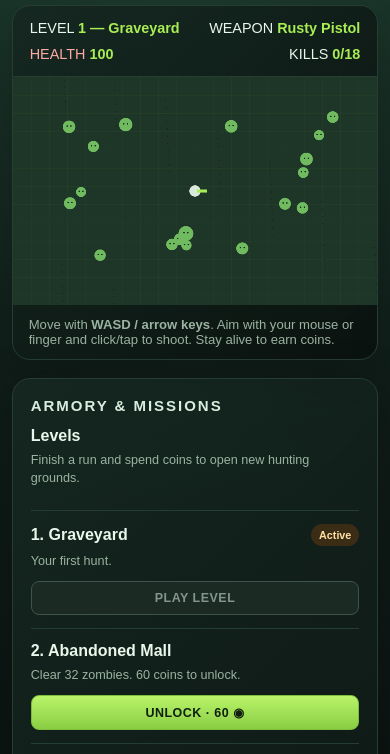
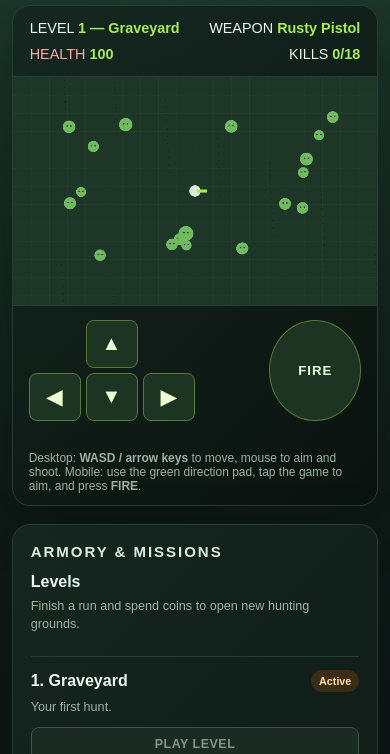
Before and after one commit to masonkitson/Website-, a plain HTML site: page index.html in a window 390 px wide. Shown: the part 86-840 px from the top of the page. Drawn offline with Linux system fonts and the light colour scheme.

Commit message:
Add mobile game controls

```diff
--- a/index.html
+++ b/index.html
@@ -20,6 +20,12 @@
     .hud strong { color:var(--lime); } .health { color:#ffaaa5; }
     canvas { display:block; width:100%; aspect-ratio:16/10; background:#17251c; cursor:crosshair; touch-action:none; }
     .instructions { padding:12px 16px; color:var(--muted); font-size:.82rem; }
+    .mobile-controls { display:none; justify-content:space-between; align-items:end; gap:20px; padding:14px 16px 18px; border-top:1px solid var(--line); touch-action:none; user-select:none; }
+    .move-pad { display:grid; grid-template-columns:repeat(3,52px); grid-template-rows:repeat(2,48px); gap:5px; }
+    .move-pad button,.fire-button { width:auto; min-width:0; padding:0; border-color:#547c35; background:#1d3422; color:#eaffd2; font-size:1.25rem; }
+    .move-pad button:active,.fire-button:active { background:#8fd747; color:#11200e; transform:scale(.96); }
+    .move-pad .up { grid-column:2; } .move-pad .left { grid-column:1; } .move-pad .down { grid-column:2; } .move-pad .right { grid-column:3; }
+    .fire-button { width:92px; height:101px; border-radius:50%; font:900 .83rem Arial,sans-serif; letter-spacing:.07em; }
     .panel { padding:18px; } .panel h2 { font-size:.94rem; letter-spacing:.13em; text-transform:uppercase; margin:0 0 13px; color:#d9eee0; }
     .shop-item { border-top:1px solid var(--line); padding:13px 0; } .shop-item:first-of-type { border-top:0; padding-top:0; }
     .shop-name { display:flex; justify-content:space-between; align-items:center; gap:8px; font-weight:bold; } .shop-item p { color:var(--muted); font-size:.79rem; line-height:1.4; margin:7px 0 10px; }
@@ -28,7 +34,7 @@
     .selected { border-color:var(--orange); background:#3b2c15; color:#ffe0a5; padding:5px 8px; border-radius:99px; font-size:.67rem; }
     .message { margin:18px 0 0; text-align:center; min-height:22px; color:#d7eadc; font-size:.9rem; }
     .footer { color:#769080; margin-top:22px; font-size:.77rem; text-align:center; }
-    @media (max-width:760px) { .game-grid { grid-template-columns:1fr; } .panel { order:2; } header { align-items:flex-start; } }
+    @media (max-width:760px) { .game-grid { grid-template-columns:1fr; } .panel { order:2; } header { align-items:flex-start; } .mobile-controls { display:flex; } .instructions { font-size:.75rem; } }
   </style>
 </head>
 <body>
@@ -38,7 +44,13 @@
       <div class="arena-card">
         <div class="hud"><span>LEVEL <strong id="level">1 — Graveyard</strong></span><span>WEAPON <strong id="weapon">Rusty Pistol</strong></span><span class="health">HEALTH <strong id="health">100</strong></span><span>KILLS <strong id="kills">0</strong></span></div>
         <canvas id="game" width="960" height="600" aria-label="Zombie shooter game"></canvas>
-        <div class="instructions">Move with <b>WASD / arrow keys</b>. Aim with your mouse or finger and click/tap to shoot. Stay alive to earn coins.</div>
+        <div class="mobile-controls" aria-label="Mobile game controls">
+          <div class="move-pad">
+            <button class="up" data-move="w" aria-label="Move up">▲</button><button class="left" data-move="a" aria-label="Move left">◀</button><button class="down" data-move="s" aria-label="Move down">▼</button><button class="right" data-move="d" aria-label="Move right">▶</button>
+          </div>
+          <button class="fire-button" id="fire" aria-label="Shoot zombies">FIRE</button>
+        </div>
+        <div class="instructions">Desktop: <b>WASD / arrow keys</b> to move, mouse to aim and shoot. Mobile: use the green direction pad, tap the game to aim, and press <b>FIRE</b>.</div>
       </div>
       <aside class="panel">
         <h2>Armory & missions</h2>
@@ -67,7 +79,7 @@
     function step(t){const dt=Math.min(32,t-lastTime||16)/16;lastTime=t;if(!gameOver&&!waveDone){let dx=(keys.d||keys.ArrowRight?1:0)-(keys.a||keys.ArrowLeft?1:0),dy=(keys.s||keys.ArrowDown?1:0)-(keys.w||keys.ArrowUp?1:0);if(dx||dy){const m=Math.hypot(dx,dy);player.x=Math.max(18,Math.min(942,player.x+dx/m*4.2*dt));player.y=Math.max(18,Math.min(582,player.y+dy/m*4.2*dt));}player.angle=Math.atan2(aim.y-player.y,aim.x-player.x);bullets=bullets.filter(b=>{b.x+=b.vx*dt;b.y+=b.vy*dt;b.life--;let alive=b.life>0&&b.x>0&&b.x<960&&b.y>0&&b.y<600;zombies.forEach(z=>{if(alive&&Math.hypot(z.x-b.x,z.y-b.y)<z.r+4){z.hp-=b.d;z.hit=5;alive=false;}});return alive;});zombies=zombies.filter(z=>{const d=Math.hypot(player.x-z.x,player.y-z.y)||1;z.x+=(player.x-z.x)/d*z.speed*dt;z.y+=(player.y-z.y)/d*z.speed*dt;if(d<z.r+13)player.hp-=.23*dt;if(z.hp<=0){kills++;save.coins+=4+currentLevel*2;persist();return false;}z.hit=Math.max(0,z.hit-dt);return true;});if(player.hp<=0){gameOver=true;ui.message.textContent='You were overwhelmed. Press restart and take another shot.';}if(!zombies.length&&!waveDone){waveDone=true;const bonus=20+currentLevel*10;save.coins+=bonus;persist();ui.message.textContent=`Level cleared! Bonus: ${bonus} coins. Unlock the next mission when ready.`;}updateUI();}draw();requestAnimationFrame(step);}
     function draw(){ctx.fillStyle=levels[currentLevel].bg;ctx.fillRect(0,0,960,600);ctx.strokeStyle='rgba(169,237,85,.08)';ctx.lineWidth=1;for(let x=0;x<960;x+=48){ctx.beginPath();ctx.moveTo(x,0);ctx.lineTo(x,600);ctx.stroke()}for(let y=0;y<600;y+=48){ctx.beginPath();ctx.moveTo(0,y);ctx.lineTo(960,y);ctx.stroke()}ctx.fillStyle='rgba(5,12,8,.35)';for(let i=0;i<80;i++)ctx.fillRect((i*137)%960,(i*83)%600,3,3);zombies.forEach(z=>{ctx.fillStyle=z.hit?'#fff7b2':'#70bb60';ctx.beginPath();ctx.arc(z.x,z.y,z.r,0,Math.PI*2);ctx.fill();ctx.fillStyle='#152316';ctx.beginPath();ctx.arc(z.x-5,z.y-2,2,0,7);ctx.arc(z.x+5,z.y-2,2,0,7);ctx.fill();});bullets.forEach(b=>{ctx.fillStyle=currentWeapon===2?'#92edff':'#ffe486';ctx.beginPath();ctx.arc(b.x,b.y,4,0,7);ctx.fill();});ctx.save();ctx.translate(player.x,player.y);ctx.rotate(player.angle);ctx.fillStyle='#d9eadb';ctx.beginPath();ctx.arc(0,0,15,0,7);ctx.fill();ctx.fillStyle='#a9ed55';ctx.fillRect(5,-4,26,8);ctx.restore();if(gameOver||waveDone){ctx.fillStyle='rgba(3,10,7,.63)';ctx.fillRect(0,0,960,600);ctx.fillStyle=gameOver?'#ff8d84':'#dfff9d';ctx.font='900 40px Arial';ctx.textAlign='center';ctx.fillText(gameOver?'RUN OVER':'SECTOR CLEAR',480,275);ctx.fillStyle='#e9f7ec';ctx.font='18px Arial';ctx.fillText(gameOver?'Hit restart to try again.':'Visit the armory to advance.',480,313);}}
     function point(e){const r=canvas.getBoundingClientRect(),p=e.touches?e.touches[0]:e;aim.x=(p.clientX-r.left)*960/r.width;aim.y=(p.clientY-r.top)*600/r.height;}
-    canvas.addEventListener('mousemove',point);canvas.addEventListener('mousedown',e=>{point(e);shoot()});canvas.addEventListener('touchstart',e=>{point(e);shoot()},{passive:true});canvas.addEventListener('touchmove',e=>{point(e);shoot()},{passive:true});window.addEventListener('keydown',e=>{keys[e.key]=true;if(e.key===' ')shoot()});window.addEventListener('keyup',e=>keys[e.key]=false);document.querySelector('#restart').onclick=reset;reset();requestAnimationFrame(step);
+    canvas.addEventListener('mousemove',point);canvas.addEventListener('mousedown',e=>{point(e);shoot()});canvas.addEventListener('touchstart',e=>{point(e);shoot()},{passive:true});canvas.addEventListener('touchmove',e=>{point(e);shoot()},{passive:true});window.addEventListener('keydown',e=>{keys[e.key]=true;if(e.key===' ')shoot()});window.addEventListener('keyup',e=>keys[e.key]=false);document.querySelectorAll('[data-move]').forEach(button=>{const key=button.dataset.move;const start=e=>{e.preventDefault();keys[key]=true};const stop=e=>{e.preventDefault();keys[key]=false};button.addEventListener('pointerdown',start);button.addEventListener('pointerup',stop);button.addEventListener('pointerleave',stop);button.addEventListener('pointercancel',stop);});document.querySelector('#fire').addEventListener('pointerdown',e=>{e.preventDefault();shoot()});document.querySelector('#restart').onclick=reset;reset();requestAnimationFrame(step);
   })();
   </script>
 </body>
```
